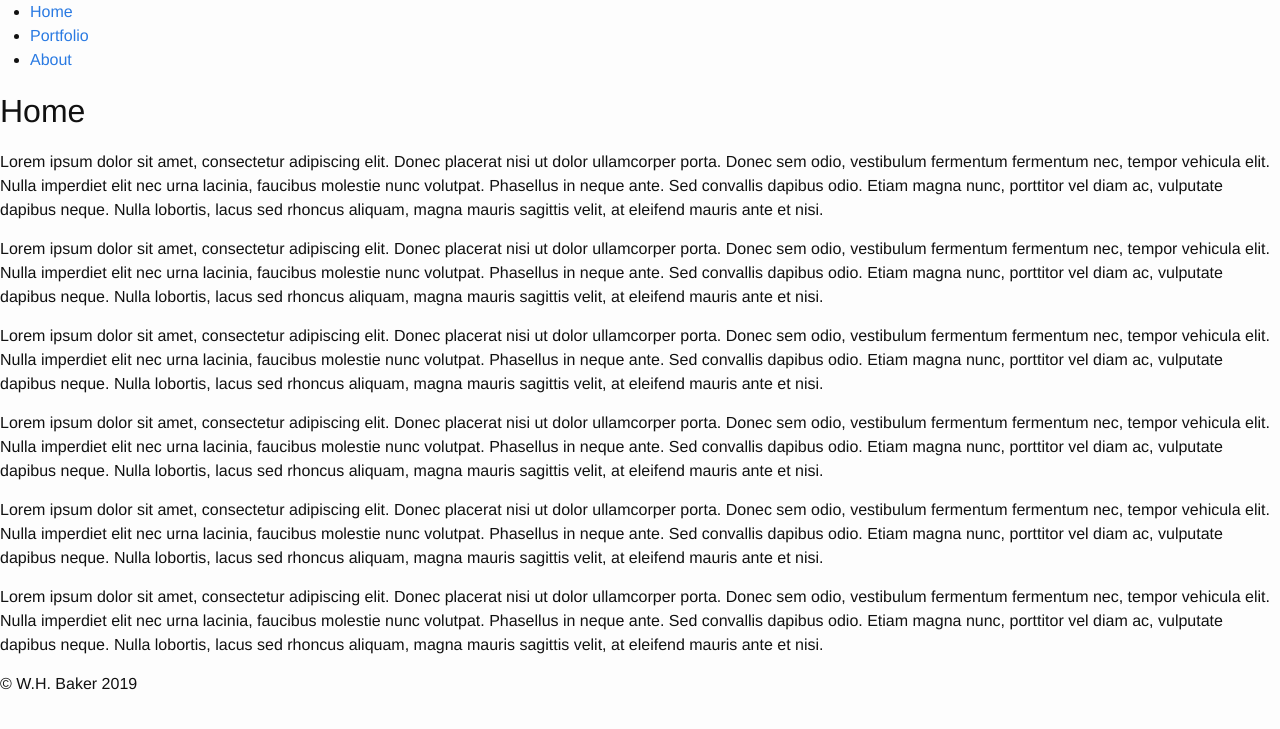
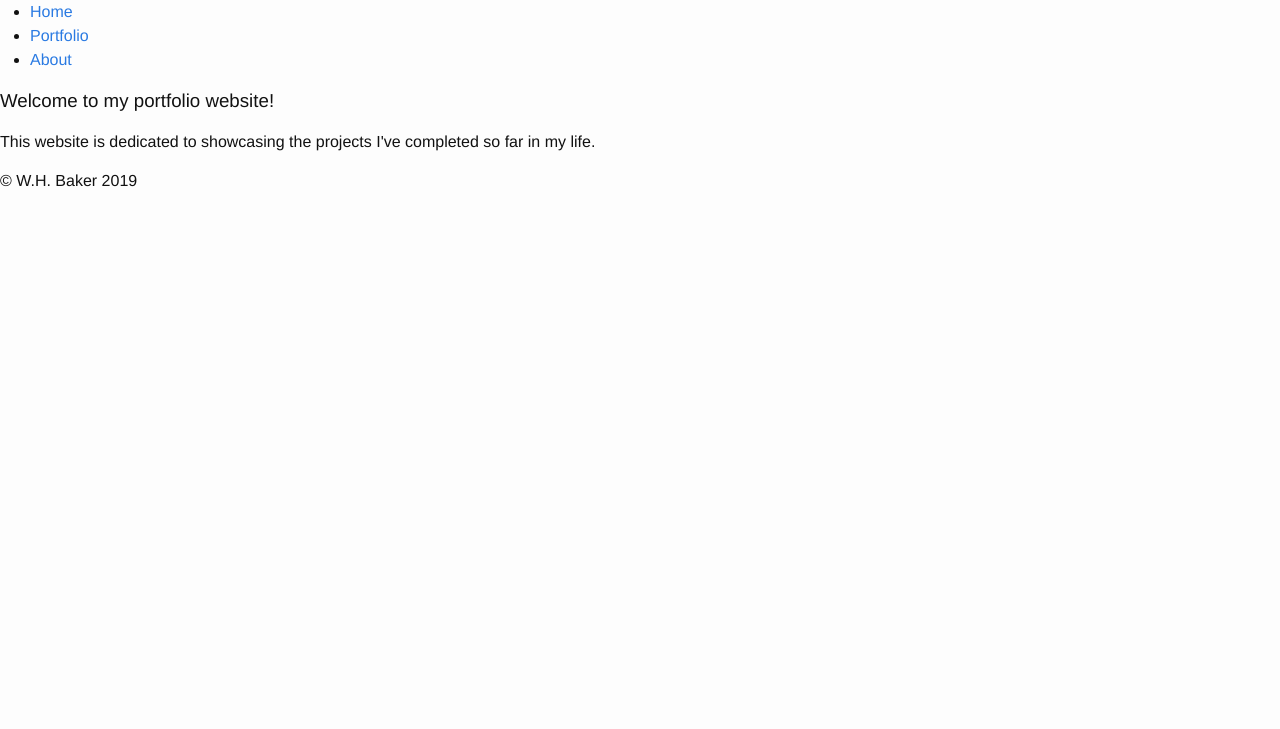
Before and after one commit to WesOnCoding/WesOnCoding.github.io, a Jekyll site: the page index.html, which Jekyll copies as it is, in a window 1280 px wide. Shown: the top 729 px of the page. Built offline with Jekyll 4.4.1, drawn with Linux system fonts in a browser that asks for light colours.

Commit message:
Update index.html

```diff
--- a/index.html
+++ b/index.html
@@ -14,14 +14,10 @@
             </ul>
         </div>
 
-        <h1>Home</h1>
+        <h3>Welcome to my portfolio website!</h3>
 
-        <p>Lorem ipsum dolor sit amet, consectetur adipiscing elit. Donec placerat nisi ut dolor ullamcorper porta. Donec sem odio, vestibulum fermentum fermentum nec, tempor vehicula elit. Nulla imperdiet elit nec urna lacinia, faucibus molestie nunc volutpat. Phasellus in neque ante. Sed convallis dapibus odio. Etiam magna nunc, porttitor vel diam ac, vulputate dapibus neque. Nulla lobortis, lacus sed rhoncus aliquam, magna mauris sagittis velit, at eleifend mauris ante et nisi.</p>
-        <p>Lorem ipsum dolor sit amet, consectetur adipiscing elit. Donec placerat nisi ut dolor ullamcorper porta. Donec sem odio, vestibulum fermentum fermentum nec, tempor vehicula elit. Nulla imperdiet elit nec urna lacinia, faucibus molestie nunc volutpat. Phasellus in neque ante. Sed convallis dapibus odio. Etiam magna nunc, porttitor vel diam ac, vulputate dapibus neque. Nulla lobortis, lacus sed rhoncus aliquam, magna mauris sagittis velit, at eleifend mauris ante et nisi.</p>
-        <p>Lorem ipsum dolor sit amet, consectetur adipiscing elit. Donec placerat nisi ut dolor ullamcorper porta. Donec sem odio, vestibulum fermentum fermentum nec, tempor vehicula elit. Nulla imperdiet elit nec urna lacinia, faucibus molestie nunc volutpat. Phasellus in neque ante. Sed convallis dapibus odio. Etiam magna nunc, porttitor vel diam ac, vulputate dapibus neque. Nulla lobortis, lacus sed rhoncus aliquam, magna mauris sagittis velit, at eleifend mauris ante et nisi.</p>
-        <p>Lorem ipsum dolor sit amet, consectetur adipiscing elit. Donec placerat nisi ut dolor ullamcorper porta. Donec sem odio, vestibulum fermentum fermentum nec, tempor vehicula elit. Nulla imperdiet elit nec urna lacinia, faucibus molestie nunc volutpat. Phasellus in neque ante. Sed convallis dapibus odio. Etiam magna nunc, porttitor vel diam ac, vulputate dapibus neque. Nulla lobortis, lacus sed rhoncus aliquam, magna mauris sagittis velit, at eleifend mauris ante et nisi.</p>
-        <p>Lorem ipsum dolor sit amet, consectetur adipiscing elit. Donec placerat nisi ut dolor ullamcorper porta. Donec sem odio, vestibulum fermentum fermentum nec, tempor vehicula elit. Nulla imperdiet elit nec urna lacinia, faucibus molestie nunc volutpat. Phasellus in neque ante. Sed convallis dapibus odio. Etiam magna nunc, porttitor vel diam ac, vulputate dapibus neque. Nulla lobortis, lacus sed rhoncus aliquam, magna mauris sagittis velit, at eleifend mauris ante et nisi.</p>
-        <p>Lorem ipsum dolor sit amet, consectetur adipiscing elit. Donec placerat nisi ut dolor ullamcorper porta. Donec sem odio, vestibulum fermentum fermentum nec, tempor vehicula elit. Nulla imperdiet elit nec urna lacinia, faucibus molestie nunc volutpat. Phasellus in neque ante. Sed convallis dapibus odio. Etiam magna nunc, porttitor vel diam ac, vulputate dapibus neque. Nulla lobortis, lacus sed rhoncus aliquam, magna mauris sagittis velit, at eleifend mauris ante et nisi.</p>
+        <p>This website is dedicated to showcasing the projects I've completed so far in my life.</p>
+
         <div class="footer">
             <p>&copy; W.H. Baker 2019</p>
         </div>
```
